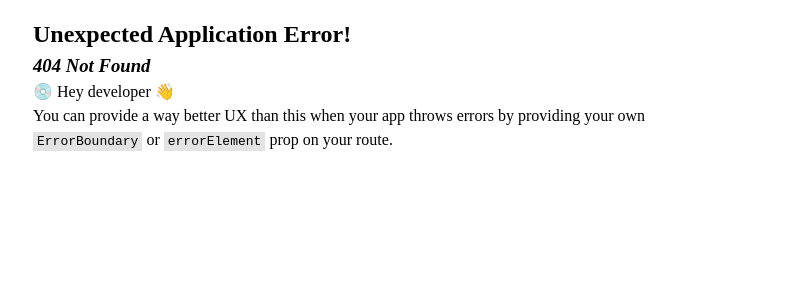
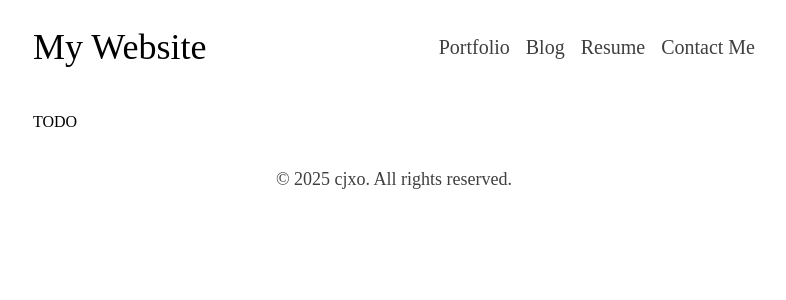
Before and after one commit to cjxo/cjxo.github.io, a React (Vite) app: page /blog in a window 1280 px wide. Before the commit this address had no page. Shown: the top 300 px of the page, without its empty margins (246-1032 px from the left). Built offline with nearby package versions, Linux system fonts and the light colour scheme; a web font is replaced by a local one.

Commit message:
Blog and Resume stubs

```diff
--- /dev/null
+++ b/src/routes/Blog.jsx
@@ -0,0 +1,7 @@
+const Blog = () => {
+  return (
+    <>TODO</>
+  );
+};
+
+export default Blog;
```
Also changed, not shown: src/main.jsx (+10 -0 lines), src/routes/Resume.jsx (added, +7 -0 lines).
